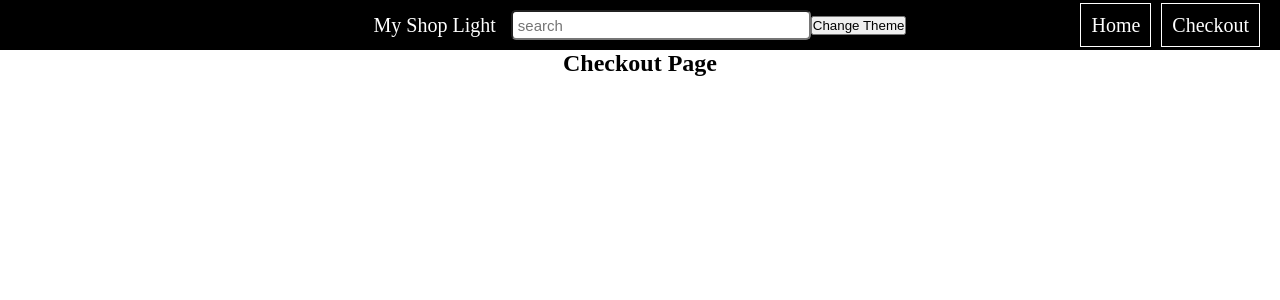
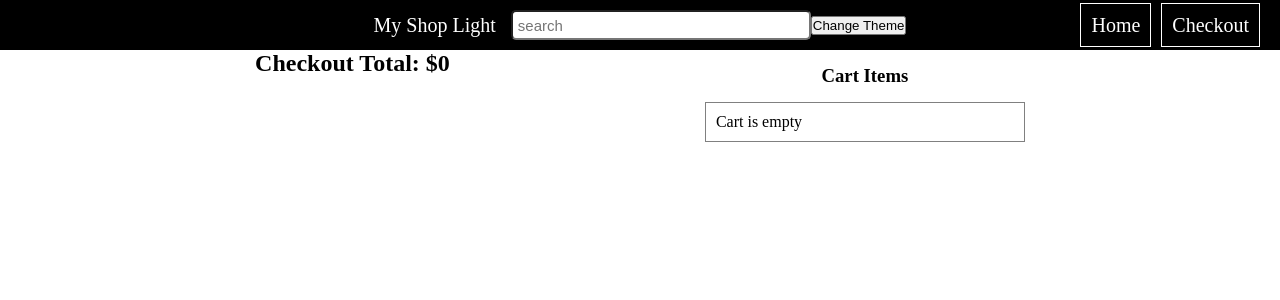
Before and after one commit to jakdev047/myshop, a React (Create React App) app: page /checkout in a window 1280 px wide. Shown: the top 300 px of the page. Built offline with nearby package versions, Linux system fonts and the light colour scheme.

Commit message:
ProductList & Cart Component refactoring

```diff
--- a/src/App.js
+++ b/src/App.js
@@ -3,6 +3,7 @@ import {BrowserRouter as Router,Switch,Route} from "react-router-dom";
 import './assets/css/style.css';
 // components
 import Navbar from './components/Navbar/Navbar';
+import Cart from './components/Cart/Cart';
 
 // pages
 import Home from './views/Home';
@@ -15,8 +16,6 @@ import ThemeContext  from './context/ThemeContext';
 import { StateProvider } from './store';
 
 const App = () => {
-
-  const [keyword,setKeyword] = useState('');
   const [dark,setdark] = useState(false);
 
   const toggleDark = () => {
@@ -28,13 +27,14 @@ const App = () => {
       <ThemeContext.Provider value={{dark:dark,toggle:toggleDark}}>
         <div className="App">
             <Router>
-              <Navbar setKeyword={setKeyword}/>
+              <Navbar/>
               <Switch>
-                <Route exact path="/" component={()=><Home keyword={keyword}/>}/>
+                <Route exact path="/" component={Home}/>
                 <Route exact path="/product/:id" component={ProductDetails} />
                 <Route exact path="/checkout" component={Checkout} />
                 <Route path="*" component={Error} />
               </Switch>
+              <Cart />
             </Router>
         </div>
       </ThemeContext.Provider>
--- a/src/components/Cart/Cart.js
+++ b/src/components/Cart/Cart.js
@@ -1,4 +1,5 @@
 import React,{ useState } from 'react';
+import { useCart } from '../../customHooks/useCart';
 
 const CartItem = props => {
   const {id,title,price,quantity} = props.item;
@@ -21,7 +22,8 @@ const CartItem = props => {
   );
 }
 
-const Cart = ({cartItems,removeCartItem,clearCart,addCartItem,decrementCartItem}) => {
+const Cart = () => {
+  const {cartItems,total,removeCartItem,clearCart,addCartItem,decrementCartItem} = useCart();
   const [checkoutOpen,setCheckoutOpen] = useState(false);
   const [address,setAddress] = useState('');
 
@@ -32,9 +34,6 @@ const Cart = ({cartItems,removeCartItem,clearCart,addCartItem,decrementCartItem}
   const handleChange = e => {
     setAddress(e.target.value)
   }
-
-  const total = cartItems.reduce((sum,current)=> sum + (current.price * current.quantity),0);
-
 
   return (
     <div className="cart">
--- a/src/components/Navbar/Navbar.js
+++ b/src/components/Navbar/Navbar.js
@@ -1,14 +1,18 @@
 import React,{ useContext } from 'react';
 import { Link } from 'react-router-dom';
 import ThemeContext from '../../context/ThemeContext';
+import { store } from '../../store';
 
 
-const Navbar = ({setKeyword}) => {
+const Navbar = () => {
 
   const {dark,toggle} = useContext(ThemeContext);
+  const {dispatch} = useContext(store)
 
   const handleChange = e => {
-    setKeyword(e.target.value);
+    dispatch({
+      type:'SET_KEYWORD',payload:e.target.value
+    });
   }
 
   return (
--- a/src/components/ProductList/ProductList.js
+++ b/src/components/ProductList/ProductList.js
@@ -1,7 +1,19 @@
-import React from 'react';
+import React,{useEffect,useContext} from 'react';
 import ProductItem from './ProductItem';
+import { useCart } from '../../customHooks/useCart';
+import { store } from '../../store';
+import data from '../../data/data';
 
-const ProductList = ({products,addCartItem}) => {
+const ProductList = () => {
+  const {addCartItem} = useCart();
+  const {state:{keyword,products},dispatch} = useContext(store);
+
+  useEffect(()=>{
+    const results = data.filter(product =>
+      product.title.includes(keyword) || product.brand.includes(keyword)
+    )
+    dispatch({type:'SET_PORDUCTS',payload:results});
+  },[dispatch,keyword]);
   return (
     <div className="product-list">
       {
--- a/src/customHooks/useCart.js
+++ b/src/customHooks/useCart.js
@@ -1,8 +1,8 @@
 import {useContext } from "react";
 import { store } from "../store";
 
-export const useCart = (products) => {
-  const {state:{cartItems},dispatch} = useContext(store);
+export const useCart = () => {
+  const {state:{products,cartItems},dispatch} = useContext(store);
   const setCartItems = (items) => {
     dispatch({type:'SET_CART_ITEMS',payload:items})
   };
--- a/src/store.js
+++ b/src/store.js
@@ -2,7 +2,9 @@ import React, { createContext,useReducer } from "react";
 
 // create store
 const init = {
-  cartItems: []
+  products:[],
+  cartItems: [],
+  keyword: ""
 }
 const store = createContext(init);
 const {Provider} = store;
@@ -15,7 +17,16 @@ const reducer = (state,action) => {
         ...state,
         cartItems: action.payload
       };
-
+    case 'SET_PORDUCTS':
+      return {
+        ...state,
+        products: action.payload
+      };
+    case 'SET_KEYWORD':
+      return {
+        ...state,
+        keyword: action.payload
+      };
     default:
       return state;
   }
@@ -27,7 +38,6 @@ const StateProvider = ({children}) => {
   return <Provider value={{state,dispatch}}>{children}</Provider>
 }
 
-
 export {
   store,
   StateProvider
--- a/src/views/Checkout.js
+++ b/src/views/Checkout.js
@@ -1,9 +1,12 @@
 import React from 'react';
+import { useCart } from '../customHooks/useCart';
+import data from '../data/data';
 
 const Checkout = () => {
+  const {total} = useCart(data);
   return (
     <div className="checkout-section">
-      <h2>Checkout Page</h2>
+      <h2>Checkout Total: ${total}</h2>
     </div>
   );
 };
--- a/src/views/Home.js
+++ b/src/views/Home.js
@@ -1,36 +1,10 @@
-import React,{useState,useEffect} from 'react';
+import React from 'react';
 
 import ProductList from '../components/ProductList/ProductList';
-import Cart from '../components/Cart/Cart';
 
-import data from '../data/data';
-
-import { useCart } from '../customHooks/useCart';
-
-const Home = ({keyword}) => {
-
-  const [products,setProducts] = useState([...data]);
-
-  const {cartItems,addCartItem,removeCartItem,clearCart,decrementCartItem} = useCart(products);
-
-  useEffect(()=>{
-    const results = data.filter(product =>
-      product.title.includes(keyword) || product.brand.includes(keyword)
-    )
-    setProducts(results);
-  },[keyword]);
+const Home = () => {
   return (
-    <>
-      <ProductList products={products}
-                  addCartItem={addCartItem}
-      />
-      <Cart cartItems={cartItems}
-            removeCartItem={removeCartItem}
-            clearCart={clearCart}
-            addCartItem={addCartItem}
-            decrementCartItem={decrementCartItem}
-      />
-    </>
+    <ProductList />
   );
 };
 
```
